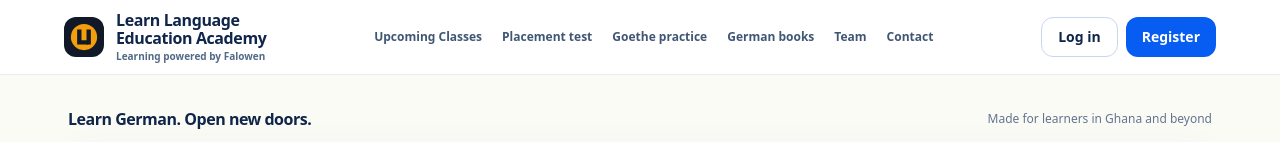
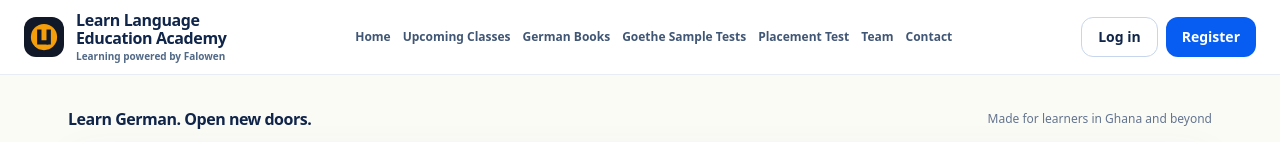
Before and after one commit to learngermanghana/learngermanghana-site, a Next.js app: page / in a window 1280 px wide. Shown: the top 142 px of the page. Built offline with nearby package versions, Linux system fonts and the light colour scheme.

Commit message:
Restore approved seven-item navigation with direct Falowen links and contact

```diff
--- a/src/components/Navbar.tsx
+++ b/src/components/Navbar.tsx
@@ -7,10 +7,11 @@ import { useState } from "react";
 import { SITE, LINKS } from "@/lib/site";
 
 const navItems = [
+  { label: "Home", href: "/" },
   { label: "Upcoming Classes", href: LINKS.classes },
-  { label: "Placement test", href: LINKS.placementTest },
-  { label: "Goethe practice", href: "https://www.falowen.app/exam-practice" },
-  { label: "German books", href: LINKS.books },
+  { label: "German Books", href: LINKS.books },
+  { label: "Goethe Sample Tests", href: LINKS.exams },
+  { label: "Placement Test", href: LINKS.placementTest },
   { label: "Team", href: LINKS.visitorGuide },
   { label: "Contact", href: "/contact" },
 ];
@@ -23,7 +24,7 @@ export function Navbar() {
   const [open, setOpen] = useState(false);
   return (
     <header className="sticky top-0 z-50 border-b border-[#e8edf5] bg-white/95 backdrop-blur">
-      <div className="mx-auto flex min-h-[74px] max-w-[1200px] items-center justify-between gap-2 px-3 py-2 sm:px-6">
+      <div className="mx-auto flex min-h-[74px] max-w-[1320px] items-center justify-between gap-2 px-3 py-2 sm:px-6">
         <Link href="/" aria-label={SITE.brand + " homepage"} onClick={() => setOpen(false)} className="flex min-w-0 items-center gap-2 sm:gap-3">
           <Image src="/logo.svg" alt="" width={40} height={40} priority className="hidden h-10 w-10 shrink-0 rounded-xl min-[380px]:block" />
           <span className="min-w-0 leading-[1.1]">
@@ -31,8 +32,8 @@ export function Navbar() {
             <span className="mt-1 hidden text-[10px] font-semibold text-[#526987] sm:block">Learning powered by Falowen</span>
           </span>
         </Link>
-        <nav aria-label="Main navigation" className="hidden items-center gap-5 text-xs font-bold text-[#405675] xl:flex">
-          {navItems.map((item) => <a key={item.label} href={item.href} className="whitespace-nowrap hover:text-[#075cf1]">{item.label}</a>)}
+        <nav aria-label="Main navigation" className="hidden items-center gap-3 text-[12px] font-bold text-[#405675] xl:flex">
+          {navItems.map((item) => <a key={item.label} href={item.href} aria-current={pathname === item.href ? "page" : undefined} className="whitespace-nowrap hover:text-[#075cf1]">{item.label}</a>)}
         </nav>
         <div className="flex shrink-0 items-center gap-1.5 sm:gap-2">
           <a href="https://www.falowen.app/login/" className="inline-flex min-h-9 items-center justify-center rounded-xl border border-[#c7d5ed] bg-white px-2.5 text-xs font-bold text-[#10254a] hover:bg-[#eff5ff] sm:min-h-10 sm:px-4 sm:text-sm">Log in</a>
@@ -43,7 +44,7 @@ export function Navbar() {
         </div>
       </div>
       {open ? (
-        <nav id="academy-nav-menu" aria-label="Mobile navigation" className="mx-auto max-w-[1200px] border-t border-[#e8edf5] bg-white px-4 py-3 xl:hidden">
+        <nav id="academy-nav-menu" aria-label="Mobile navigation" className="mx-auto max-w-[1320px] border-t border-[#e8edf5] bg-white px-4 py-3 xl:hidden">
           {[...navItems, ...mobileExtras].map((item) => (
             item.href.startsWith("/") ?
               <Link key={item.label} href={item.href} onClick={() => setOpen(false)} aria-current={pathname === item.href ? "page" : undefined} className="block rounded-xl px-3 py-3 text-sm font-semibold text-[#203b61] hover:bg-[#eff5ff]">{item.label}</Link> :
```
